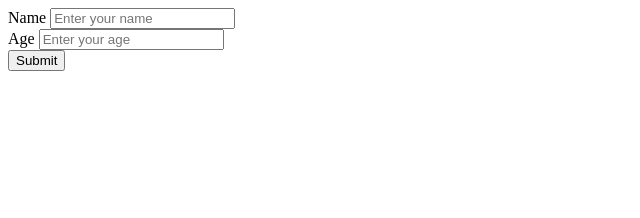
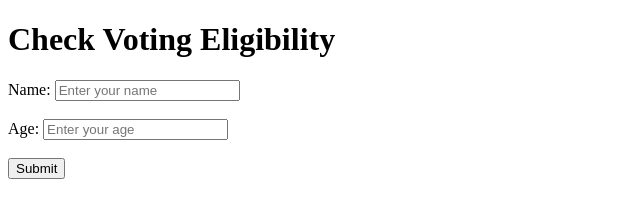
Before and after one commit to acciojob/promises-and-chains-DiveshRampal, a website: page main.html in a window 1280 px wide. Shown: the whole page, without its empty margins (0-640 px from the left). Drawn offline with Linux system fonts and the light colour scheme.

Commit message:
created a submission

```diff
--- a/main.html
+++ b/main.html
@@ -1,19 +1,22 @@
 <!DOCTYPE html>
+<html lang="en">
+<head>
+  <meta charset="UTF-8">
+  <meta name="viewport" content="width=device-width, initial-scale=1.0">
+  <title>Voting Eligibility</title>
+</head>
+<body>
+  <h1>Check Voting Eligibility</h1>
+  <form id="voting-form">
+    <label for="name">Name:</label>
+    <input type="text" id="name" placeholder="Enter your name">
+    <br><br>
+    <label for="age">Age:</label>
+    <input type="number" id="age" placeholder="Enter your age">
+    <br><br>
+    <button type="submit" id="btn">Submit</button>
+  </form>
 
-<html>
-  <head>
-    <link rel="stylesheet" href="styles.css" />
-  </head>
-<title>Voting Eligibility</title>
-  <body>
-    <!-- write the body here -->
-<form id = "voting-form">
-	<label for="name" >Name</label>
-	<input id="name" type="text" placeholder="Enter your name"><br>
-	<label for="age">Age</label>
-		<input id="age" type="number" placeholder="Enter your age"><br>
-	<button type="button" id="btn">Submit</button>
-</form>
-    <script type="text/javascript" src="./script.js"></script>
-  </body>
+  <script src="script.js"></script>
+</body>
 </html>
```
